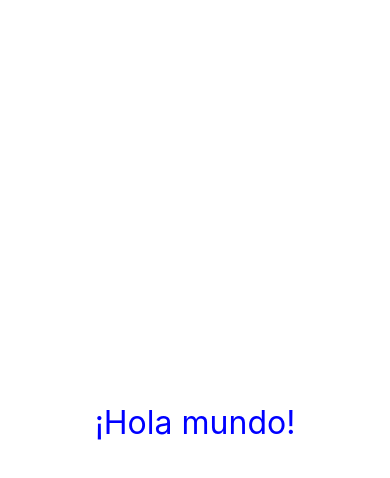
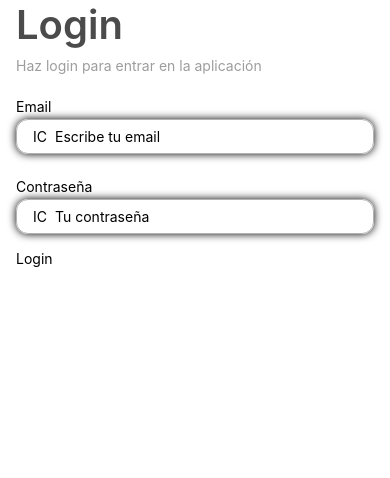
Before and after one commit to gorkavillara/react-native-grupo-01, a React Native app: screen / in a window 390 px wide. Shown: the top 478 px of the page. Built offline with nearby package versions, Linux system fonts and the light colour scheme.

Commit message:
🛫 Inicializando el proyecto final

```diff
--- a/App.tsx
+++ b/App.tsx
@@ -1,14 +1,27 @@
+import Constants from "expo-constants";
 import { StatusBar } from "expo-status-bar";
-import { StyleSheet, Text, View } from "react-native";
+import { StyleSheet, Text, View, Alert } from "react-native";
+import Input from "./components/common/Input";
+import SubmitButton from "./components/common/SubmitButton";
 
 function App() {
+  const loginHandle = () => {
+    console.log("Login")
+    Alert.alert("Has hecho Login")
+  }
   return (
-    <>
-      <View style={styles.container}>
-        <Text style={styles.texto}>¡Hola mundo!</Text>
-        <StatusBar style="auto" />
+    <View style={styles.container}>
+      <View style={styles.tituloContainer}>
+        <Text style={styles.titulo}>Login</Text>
+        <Text style={styles.descripcion}>
+          Haz login para entrar en la aplicación
+        </Text>
       </View>
-    </>
+      <Input label="Email" placeholder="Escribe tu email" />
+      <Input label="Contraseña" placeholder="Tu contraseña" />
+      <SubmitButton title="Login" onPress={loginHandle} />
+      <StatusBar style="auto" />
+    </View>
   );
 }
 
@@ -16,13 +29,25 @@ const styles = StyleSheet.create({
   container: {
     flex: 1,
     backgroundColor: "#fff",
-    alignItems: "center",
-    justifyContent: "center",
+    paddingHorizontal: 16,
+    marginTop: Constants.statusBarHeight,
+    gap: 16
+  },
+  tituloContainer: {
+    gap: 8
   },
   texto: {
     color: "blue",
     fontSize: 32,
   },
+  titulo: {
+    color: "#4b4b4b",
+    fontSize: 40,
+    fontWeight: "600",
+  },
+  descripcion: {
+    color: "#9d9d9d",
+  },
 });
 
 export default App;
--- /dev/null
+++ b/components/common/Input.tsx
@@ -0,0 +1,34 @@
+import { TextInput, View, Text } from "react-native";
+
+interface InputProps {
+    label: string
+    placeholder: string
+}
+
+const Input = ({ label, placeholder }: InputProps) => {
+  return (
+    <View style={{ marginTop: 8, gap: 4 }}>
+      <Text>{label}</Text>
+      <View
+        style={{
+          flexDirection: "row",
+          alignItems: "center",
+          gap: 8,
+          shadowOpacity: 1,
+          shadowRadius: 8,
+          shadowColor: "#000",
+          borderWidth: 1,
+          borderColor: "#b2b2b2",
+          borderRadius: 12,
+          paddingVertical: 8,
+          paddingHorizontal: 16
+        }}
+      >
+        <Text>IC</Text>
+        <TextInput placeholder={placeholder} />
+      </View>
+    </View>
+  );
+};
+
+export default Input;
--- /dev/null
+++ b/components/common/SubmitButton.tsx
@@ -0,0 +1,16 @@
+import { Text, TouchableOpacity } from "react-native";
+
+interface SubmitButtonProps {
+  title: string;
+  onPress: () => void
+}
+
+const SubmitButton = ({ title, onPress }: SubmitButtonProps) => {
+  return (
+    <TouchableOpacity onPress={onPress}>
+      <Text>{title}</Text>
+    </TouchableOpacity>
+  );
+};
+
+export default SubmitButton;
--- a/package.json
+++ b/package.json
@@ -10,9 +10,11 @@
   },
   "dependencies": {
     "expo": "~49.0.8",
+    "expo-constants": "^14.4.2",
     "expo-status-bar": "~1.6.0",
     "react": "18.2.0",
-    "react-native": "0.72.4"
+    "react-native": "0.72.4",
+    "react-native-vector-icons": "^10.0.0"
   },
   "devDependencies": {
     "@babel/core": "^7.20.0",
```
Also changed, not shown: 990 other files (tests, documents, lock files or other folders).
